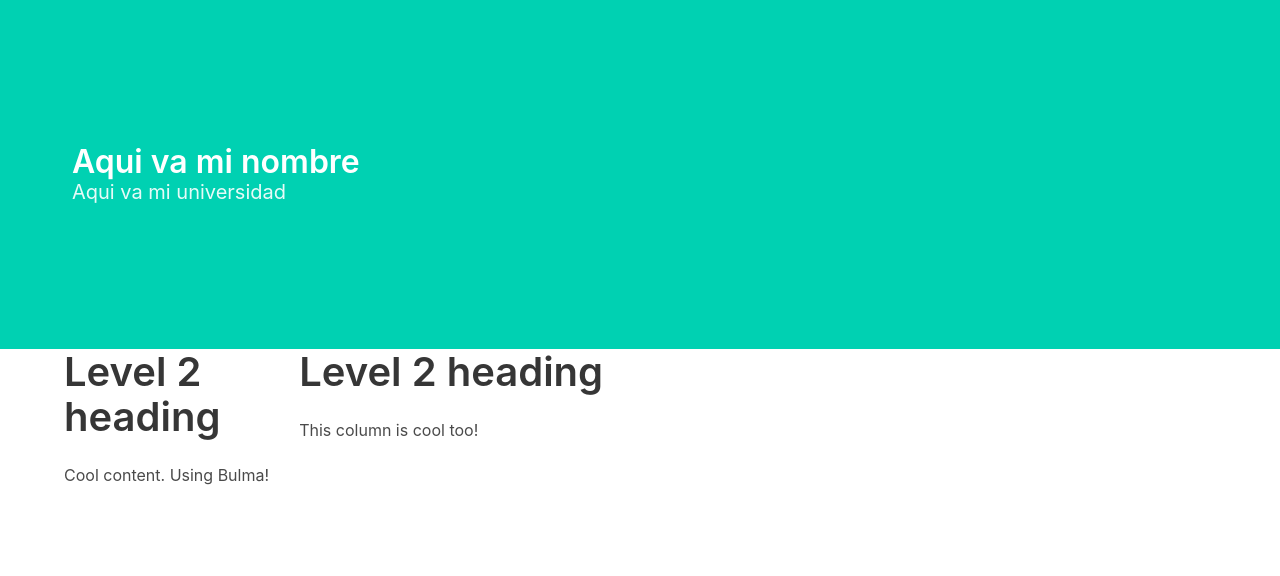
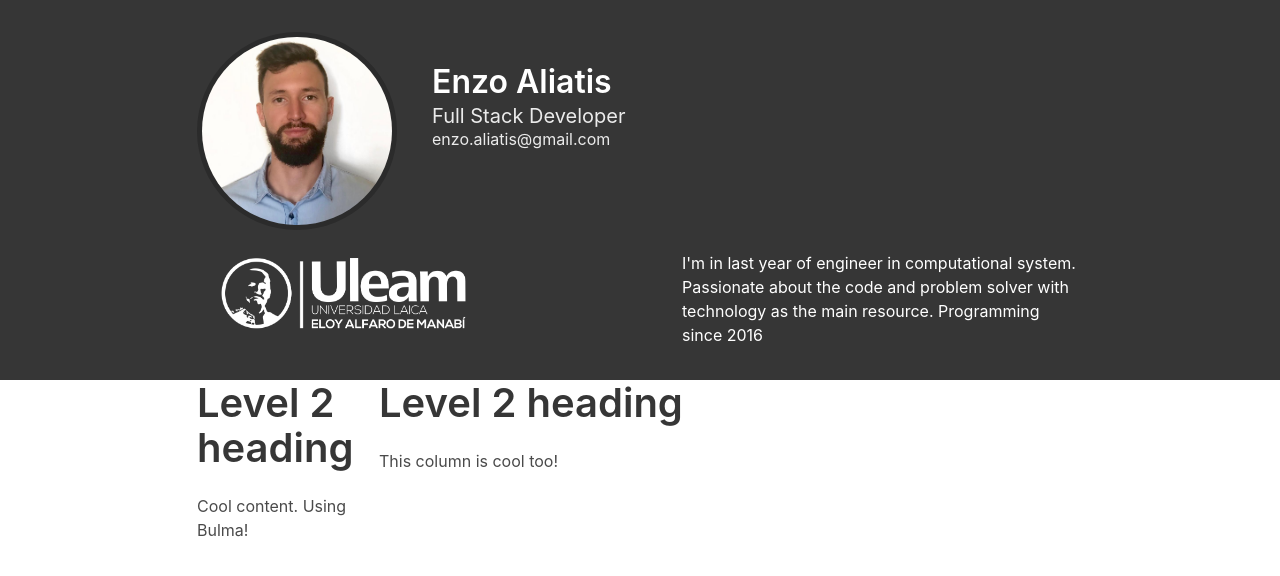
Before and after one commit to EnzoAliatis/cv-enzo, a Gatsby site: page / in a window 1280 px wide. Built offline with nearby package versions, Linux system fonts and the light colour scheme; Gatsby itself is replaced by a stand-in of ours.

```diff
--- a/gatsby-config.js
+++ b/gatsby-config.js
@@ -3,6 +3,7 @@ module.exports = {
     title: `Enzo Aliatis`,
     description: `This is Enzo Aliatis's CV`,
     jobProfile: `Full Stack Developer`,
+    email: `enzo.aliatis@gmail.com`,
     author: `@enzoaliatis`,
   },
   plugins: [
--- a/src/components/pro-profile.js
+++ b/src/components/pro-profile.js
@@ -1,17 +1,49 @@
-import React from 'react'
+import React from "react"
+import { useStaticQuery, graphql } from "gatsby"
+import ProfileImage from "./profile-image"
+import UleamLogoImage from "./uleam-logo"
 
+const ProProfile = () => {
+  const { site } = useStaticQuery(
+    graphql`
+      query {
+        site {
+          siteMetadata {
+            title
+            jobProfile
+            email
+          }
+        }
+      }
+    `
+  )
 
-const ProProfile = () => (
-  <section className='hero is-medium is-primary'>
-    <div className='hero-body'>
-      <div className='container'>
-        <h1 className='title'>Aqui va mi nombre</h1>
+  return (
+    <section className="hero is-dark">
+      <div className="hero-body">
+        <div className="container profileContentBox devBox">
+          <figure className="image profileImageBox">
+            <ProfileImage />
+          </figure>
+          <div>
+            <h1 className="title">{site.siteMetadata.title}</h1>
+            <h2 className="subtitle" style={{ marginBottom: 0 }}>
+              {site.siteMetadata.jobProfile}
+            </h2>
+            <h6 className="subtitle is-6">{site.siteMetadata.email}</h6>
+          </div>
+        </div>
+        <div className="container profileSubContentBox devBox">
+          <figure className="image uleamImageBox">
+            <UleamLogoImage />
+          </figure>
+          <div className='content' style={{ maxWidth: 401}}>
+            <p>I'm in last year of engineer in computational system. <br /> Passionate about the code and problem solver with technology as the main resource. Programming since 2016</p>
+          </div>
+        </div>
       </div>
-      <div className='container'>
-        <h1 className='subtitle'>Aqui va mi universidad</h1>
-      </div>
-    </div>
-  </section>
-)
+    </section>
+  )
+}
 
 export default ProProfile
--- /dev/null
+++ b/src/components/profile-image.js
@@ -0,0 +1,22 @@
+import React from "react"
+import { useStaticQuery, graphql } from "gatsby"
+import Img from "gatsby-image"
+
+
+const ProfileImage = () => {
+  const data = useStaticQuery(graphql`
+    query {
+      placeholderImage: file(relativePath: { eq: "foto-oficial.png" }) {
+        childImageSharp {
+          fluid(maxWidth: 500) {
+            ...GatsbyImageSharpFluid
+          }
+        }
+      }
+    }
+  `)
+
+  return <Img fluid={data.placeholderImage.childImageSharp.fluid} />
+}
+
+export default ProfileImage
--- /dev/null
+++ b/src/components/uleam-logo.js
@@ -0,0 +1,22 @@
+import React from "react"
+import { useStaticQuery, graphql } from "gatsby"
+import Img from "gatsby-image"
+
+
+const UleamLogoImage = () => {
+  const data = useStaticQuery(graphql`
+    query {
+      placeholderImage: file(relativePath: { eq: "logo-uleam.png" }) {
+        childImageSharp {
+          fluid(maxWidth: 280) {
+            ...GatsbyImageSharpFluid
+          }
+        }
+      }
+    }
+  `)
+
+  return <Img fluid={data.placeholderImage.childImageSharp.fluid} />
+}
+
+export default UleamLogoImage
--- a/src/pages/mystyles.scss
+++ b/src/pages/mystyles.scss
@@ -3,4 +3,42 @@
 // If need, change your variables before importing Bulma
 // $title-color: #ff0000;
 
+// .devBox {
+//   border: 3px solid red;
+// }
+
+$fullhd: 950px;
+
+.hero-body {
+  padding: 2rem 1.5rem !important;
+}
+
+
+.profileContentBox {
+  display: flex;
+}
+
+.profileContentBox > div {
+  margin-left: 35px;
+  padding-top: 32px;
+}
+
+.profileImageBox {
+  width: 200px;
+  overflow: hidden;
+  border-radius: 50%;
+  border: 5px solid rgb(43, 43, 43);
+}
+
+.profileSubContentBox {
+  display: flex;
+  align-items: center;
+  justify-content: space-between;
+  margin-top: 20px !important;
+}
+
+.uleamImageBox {
+  width: 280px;
+}
+
 @import "~bulma/bulma.sass";
```
Also changed, not shown: src/images/backgorund2.jpg (added), src/images/foto-oficial.png (added), src/images/logo-uleam.png (added).
